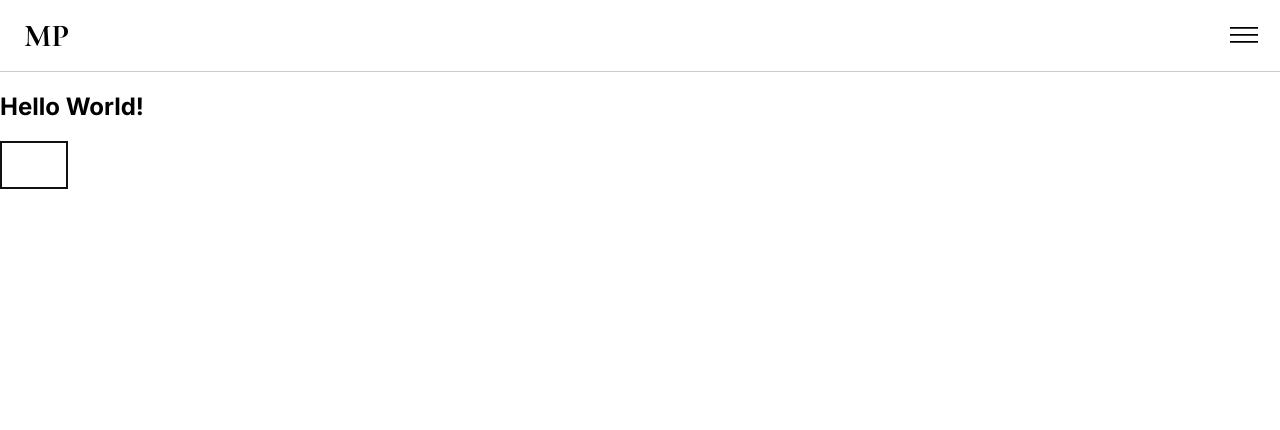
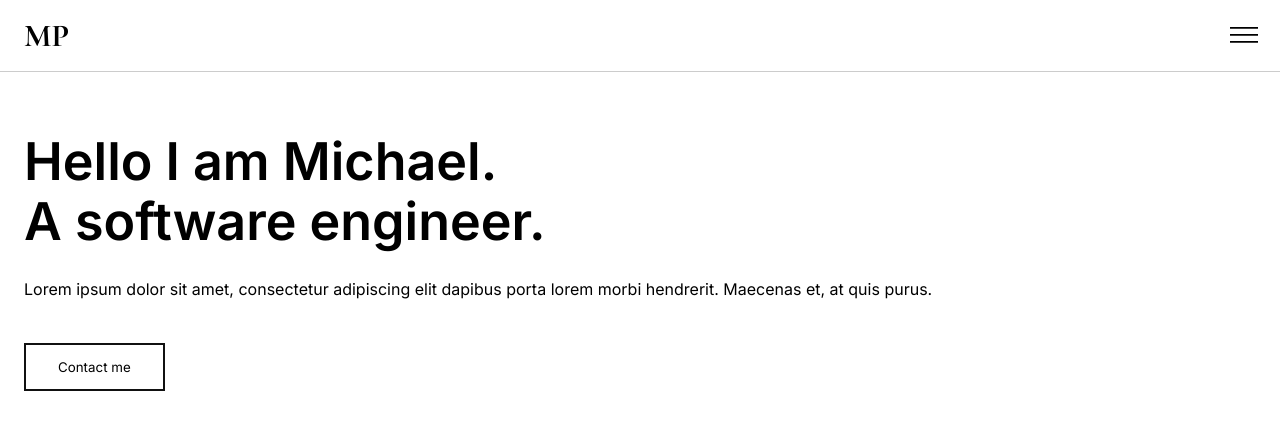
Before and after one commit to michaelparkadze/v1, a Next.js app: page / in a window 1280 px wide. Shown: the top 430 px of the page. Built offline with nearby package versions, Linux system fonts and the light colour scheme.

Commit message:
[Update] Initial home welcome section

```diff
--- a/pages/index.jsx
+++ b/pages/index.jsx
@@ -1,18 +1,29 @@
 import Head from "next/head";
+import Layout from "../components/Layout";
 import Button from "../components/Button";
-import Layout from "../components/Layout";
+import styles from "../styles/home.module.scss";
 
 export default function Home() {
   return (
-    <Layout>
+    <>
       <Head>
         <title>Michael Parkadze</title>
         <link rel="icon" href="/favicon.ico" />
       </Head>
-      <div>
-        <h2>Hello World!</h2>
-        <Button />
-      </div>
-    </Layout>
+      <Layout>
+        <div className={styles.container}>
+          <section>
+            <h1>
+              Hello I am Michael. <br /> A software engineer.
+            </h1>
+            <p>
+              Lorem ipsum dolor sit amet, consectetur adipiscing elit dapibus
+              porta lorem morbi hendrerit. Maecenas et, at quis purus.
+            </p>
+            <Button>Contact me</Button>
+          </section>
+        </div>
+      </Layout>
+    </>
   );
 }
--- a/styles/globals.scss
+++ b/styles/globals.scss
@@ -5,8 +5,19 @@ html,
 body {
   padding: 0;
   margin: 0;
-  font-family: "Inter", -apple-system, BlinkMacSystemFont, Segoe UI, Roboto,
-    Oxygen, Ubuntu, Cantarell, Fira Sans, Droid Sans, Helvetica Neue, sans-serif;
+}
+
+h1,
+h2,
+h3,
+h4,
+h5,
+h6 {
+  margin: 0;
+}
+
+p {
+  margin: 0;
 }
 
 a {
@@ -15,5 +26,7 @@ a {
 }
 
 * {
+  font-family: "Inter", -apple-system, BlinkMacSystemFont, Segoe UI, Roboto,
+    Oxygen, Ubuntu, Cantarell, Fira Sans, Droid Sans, Helvetica Neue, sans-serif;
   box-sizing: border-box;
 }
--- /dev/null
+++ b/styles/home.module.scss
@@ -0,0 +1,16 @@
+.container {
+  padding: 0 24px;
+  > section {
+    padding: 60px 0;
+    > h1 {
+      font-weight: 600;
+      font-size: 3.25rem;
+      line-height: 1.15;
+      margin-bottom: 24px;
+    }
+    > p {
+      margin-bottom: 40px;
+      line-height: 1.7;
+    }
+  }
+}
```
